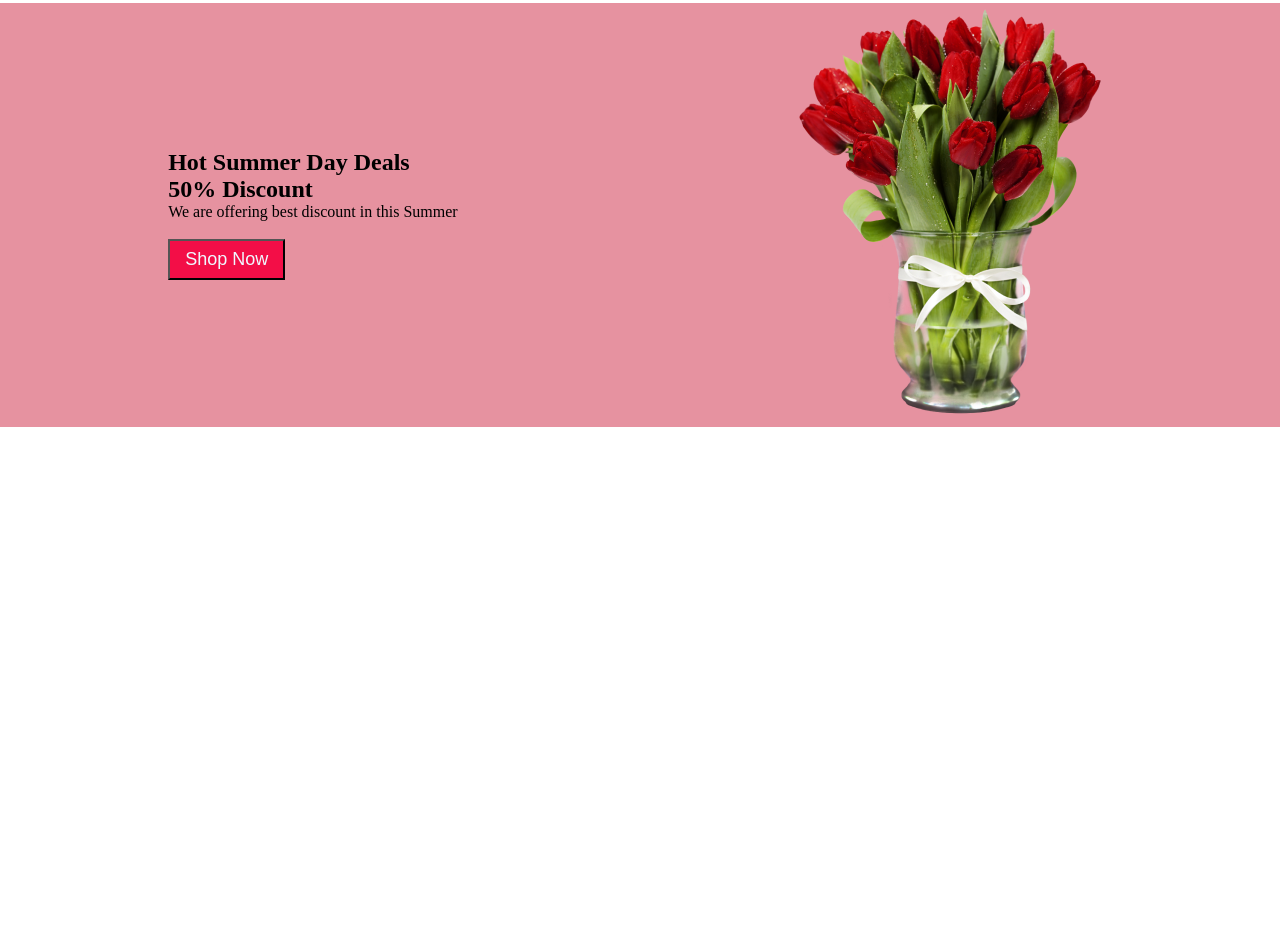
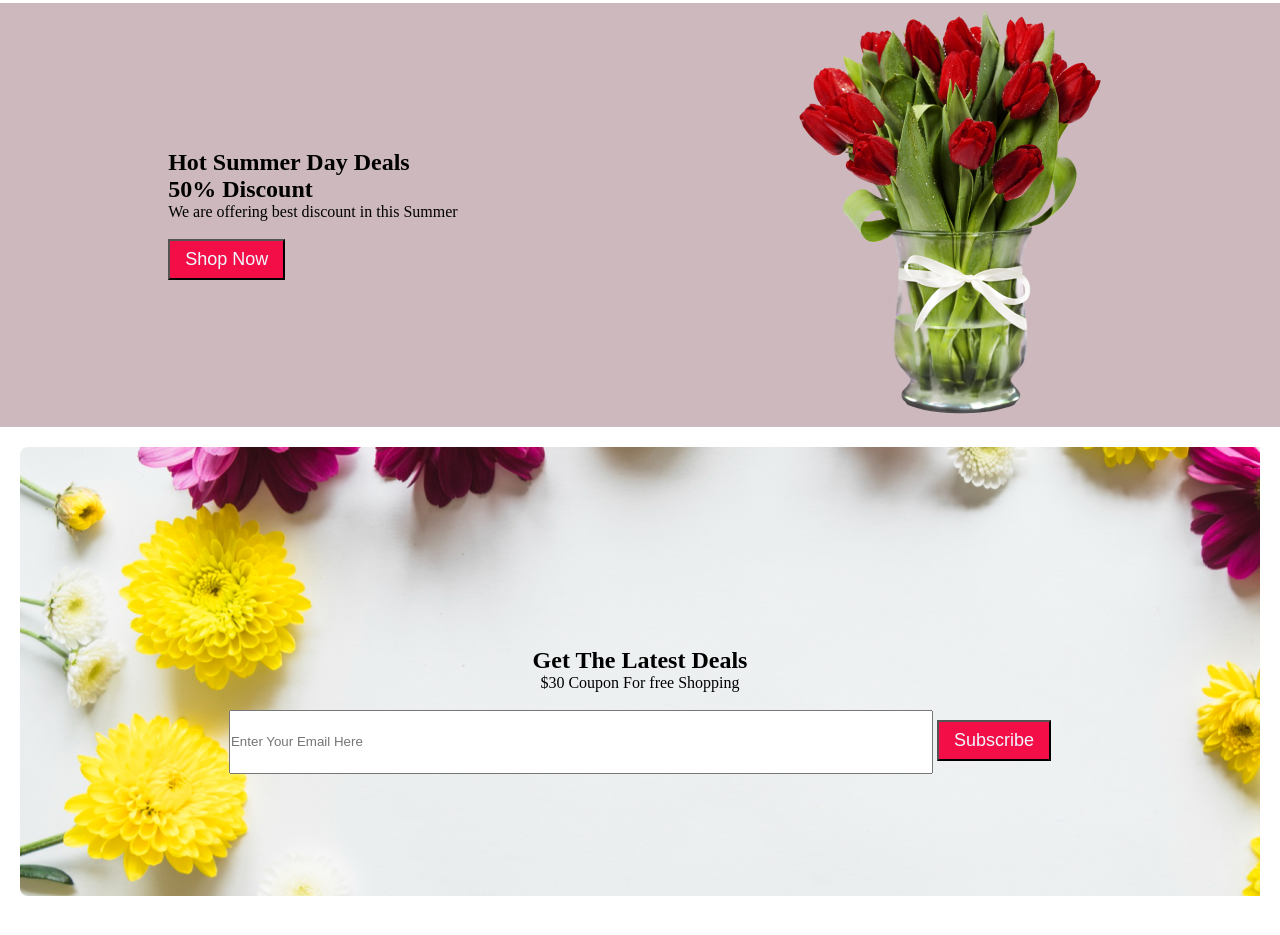
Before and after one commit to farjana-meem/my-first-assignment-website, a plain HTML site: page index.html in a window 1280 px wide. Shown: the part 1245-2180 px from the top of the page. Before the commit the page ends 1672 px from the top, so only its background shows below. Drawn offline with Linux system fonts and the light colour scheme.

Commit message:
subscribe for added

```diff
--- a/index.html
+++ b/index.html
@@ -49,7 +49,7 @@
               <div class="off-title">
        <h1 class="title"> Hot Summer Day Deals <br> 50% Discount</h1>
        <p class="paragraph">We are offering best discount in this Summer</p><br>
-       <button class="btn" id="number2"> Shop Now</button>
+       <button class="btn" id="number2"> Shop Now </button>
           </div>
           <div class="newbanner">
               <img src="./flower-shop-assignment-main/Flower Asset/pngwing 8.png" alt=""> <br>
@@ -57,6 +57,15 @@
           </div>
       </div>
       </section>
+      <section>
+        <div class="subscribe">
+            <div class="sub-title">
+     <h1 class="title"> Get The Latest Deals</h1>
+     <p class="paragraph">$30 Coupon For free Shopping</p> <br>
+     <input class="sub-btn" type="text" placeholder="Enter Your Email Here">
+     <button class="btn" id="number3">Subscribe</button>
+
+        </div>
     </body>
 
 
--- a/styles.css
+++ b/styles.css
@@ -61,7 +61,26 @@
 }
 .offer{
     display: flex;
+
     align-items: center;
     justify-content: space-around;
-    background-color: rgb(230, 146, 160);
+    background-color: rgb(205, 185, 189);
 }
+.subscribe{
+    align-items: center;
+    text-align: center;
+    padding: 50px;
+    margin: 20px;
+    height: 100vh;
+    background-image: url(./Rectangle\ 9.png);
+    background-repeat: no-repeat;
+
+}
+
+.sub-title{
+    padding: 150px;
+}
+.sub-btn{
+    width: 700px;
+    height: 60px;
+}
```
Also changed, not shown: Rectangle 9.png (added).
